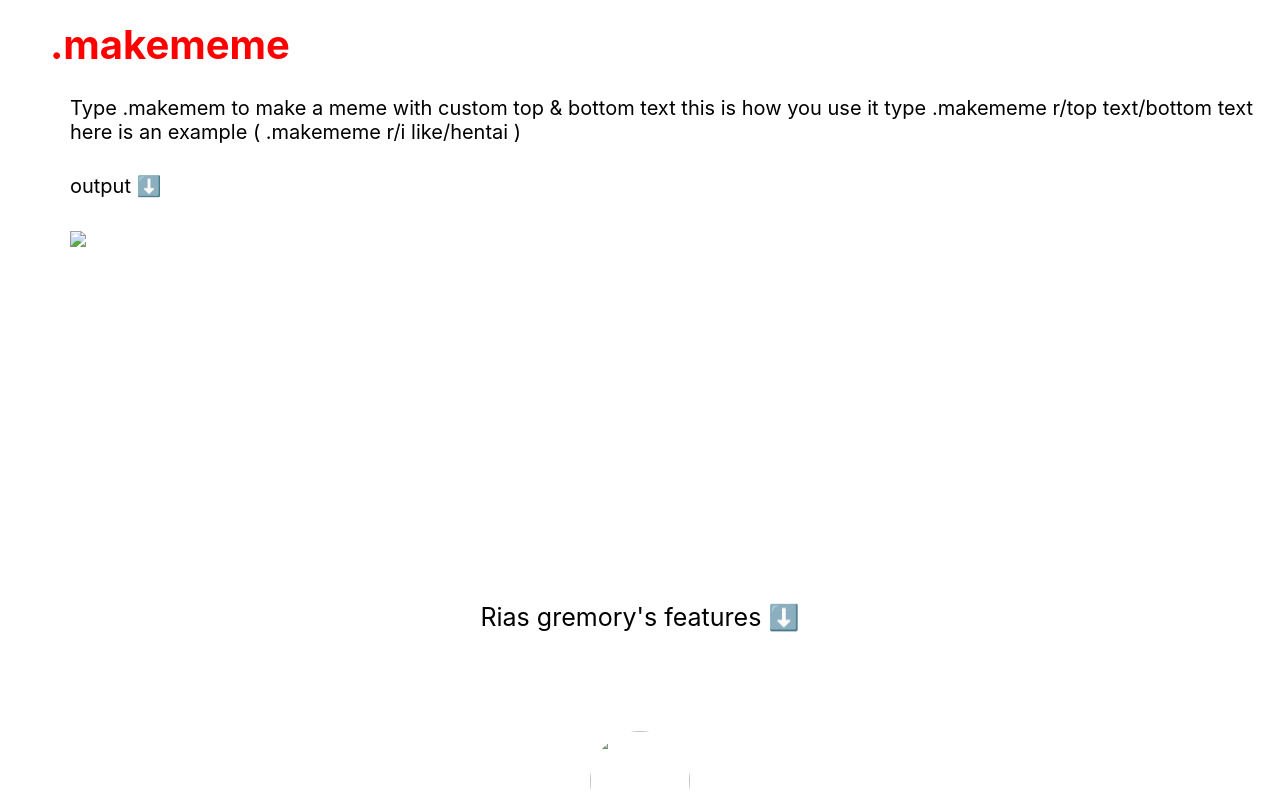
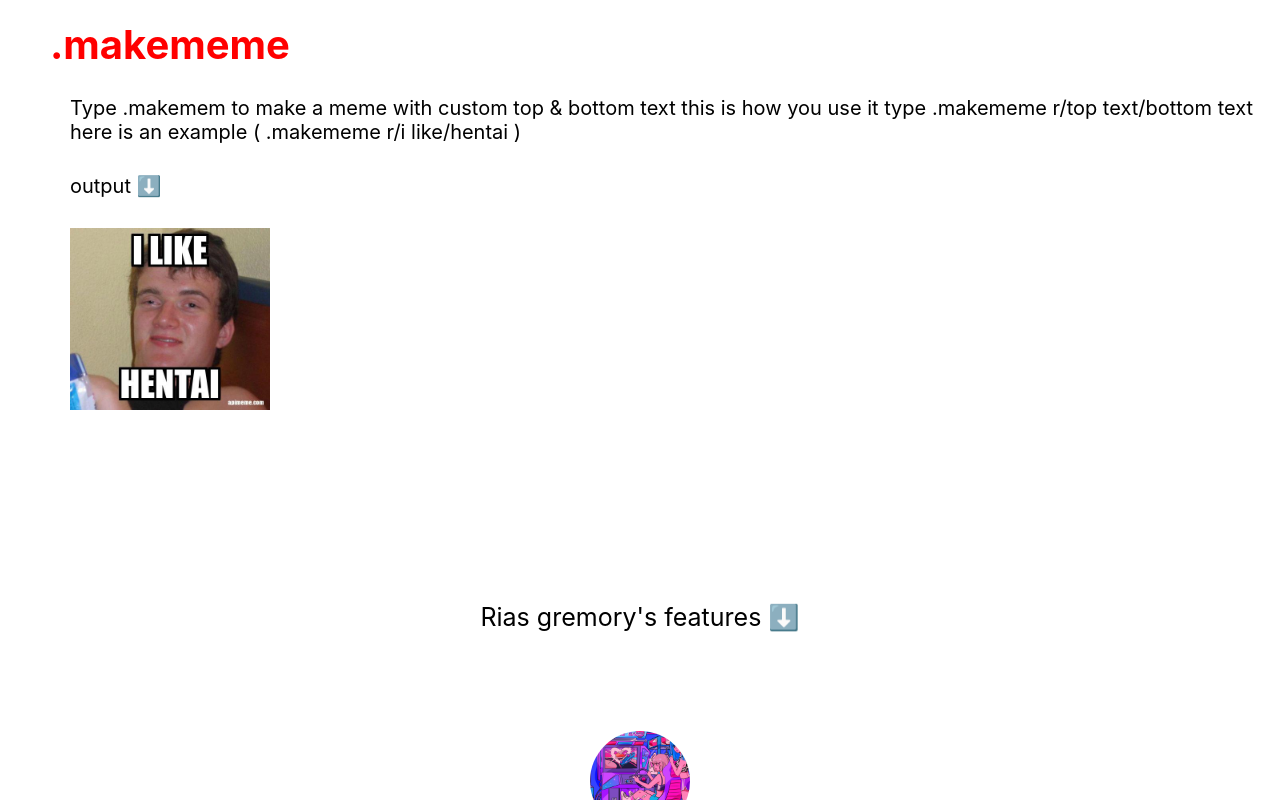
Before and after one commit to TRASH-8bit/Rias-gremory, a plain HTML site: page index.html in a window 1280 px wide. Shown: the part 2000-2800 px from the top of the page. Drawn offline with Linux system fonts and the light colour scheme.

Commit message:
Update index.html

```diff
--- a/index.html
+++ b/index.html
@@ -5,7 +5,7 @@
     <meta http-equiv="X-UA-Compatible" content="IE=edge">
     <meta name="viewport" content="width=device-width, initial-scale=1.0">
     <link rel="stylesheet" href="style.css" type="text/css">
-    <link rel="icon" href="imgs/bot_avatar.png">
+    <link rel="icon" href="bot_avatar.png">
     <title>Rias gremory bot</title>
 </head>
 <body>
@@ -13,7 +13,7 @@
     <div class="bot_banner_holder">
         <div class="bot_banner">
             <div class="bot_name_and_pic">
-                <img id="bot_img" src="imgs/bot_avatar.png" alt="bot_avatar">
+                <img id="bot_img" src="bot_avatar.png" alt="bot_avatar">
                 <h1>Rias Gremory 🤪</h1>
             </div>
         </div>
@@ -43,13 +43,13 @@
             here is an example ( .makememe r/i like/hentai )
         </p>
         <p>output ⬇️</p>
-        <img id="ex" src="imgs/ex.jfif" width="200px",height="200px">
+        <img id="ex" src="ex.jfif" width="200px",height="200px">
     </div>
     <div class="feature">
         Rias gremory's features ⬇️
     </div>
     <div class="feature_section">
-        <img id="server_img" src="imgs/server.jpg" width="100px" height="100px">
+        <img id="server_img" src="server.jpg" width="100px" height="100px">
         <p id="server_name">TOXIC BURGER</p>
         <div id="ran_hen">
             <p>In our server "TOXIC BURGER" we have channel called "nsfw-🥵🥶♀" , in which Rias gremory will post 4 hentai nsfw img every 30 min</p>
```
